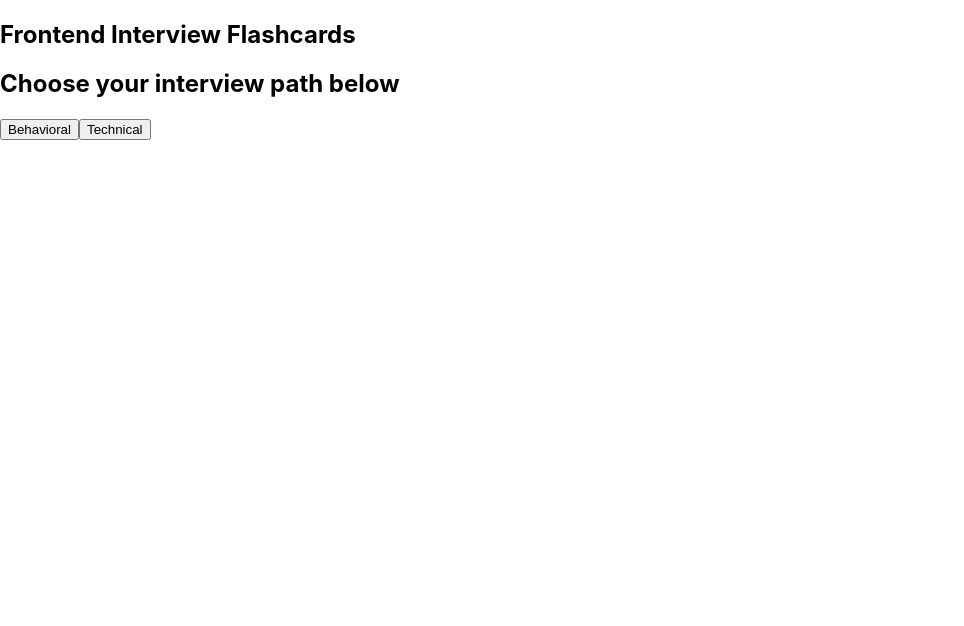
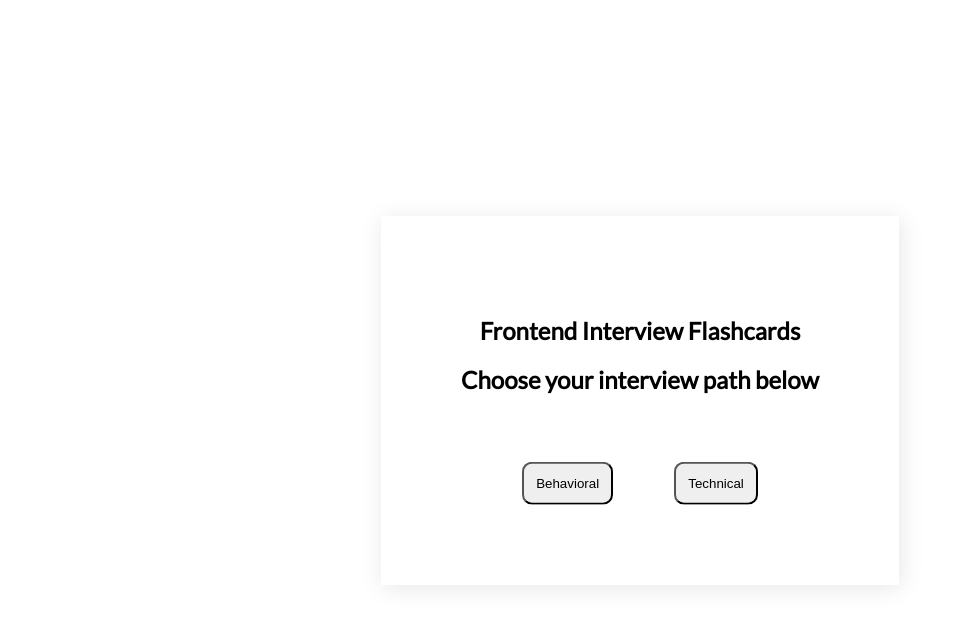
Before and after one commit to kelsiebesingeryeh/interview-prep-flashcards, a React (Create React App) app: page / in a window 1280 px wide. Shown: the top 626 px of the page, without its empty margins (0-964 px from the left). Built offline with nearby package versions, Linux system fonts and the light colour scheme.

Commit message:
Style homepage

```diff
--- a/src/Components/App/App.css
+++ b/src/Components/App/App.css
@@ -1,38 +1,9 @@
-.App {
-  text-align: center;
+@import url('https://fonts.googleapis.com/css2?family=Lato&display=swap');
+
+body {
+  margin: 0;
+  padding: 0;
+  box-sizing: border-box;
+  font-family: 'Lato',
+  sans-serif;
 }
-
-.App-logo {
-  height: 40vmin;
-  pointer-events: none;
-}
-
-@media (prefers-reduced-motion: no-preference) {
-  .App-logo {
-    animation: App-logo-spin infinite 20s linear;
-  }
-}
-
-.App-header {
-  background-color: #282c34;
-  min-height: 100vh;
-  display: flex;
-  flex-direction: column;
-  align-items: center;
-  justify-content: center;
-  font-size: calc(10px + 2vmin);
-  color: white;
-}
-
-.App-link {
-  color: #61dafb;
-}
-
-@keyframes App-logo-spin {
-  from {
-    transform: rotate(0deg);
-  }
-  to {
-    transform: rotate(360deg);
-  }
-}
--- a/src/Components/App/App.js
+++ b/src/Components/App/App.js
@@ -1,5 +1,5 @@
 import './App.css'
-import React, { useState, useEffect } from 'react'
+import React, { useState } from 'react'
 import Home from '../Home/Home'
 import { Route, Switch } from 'react-router-dom'
 import Flashcards from '../Flashcards/Flashcards'
@@ -22,7 +22,9 @@ const App = () => {
         path='/:category'
         render={({ match }) => {
           if (match.params.category === 'behavioral' || 'technical') {
-            return <Flashcards />
+            return <Flashcards
+            flashcards={flashcards}
+            />
           }
         }}
         />
--- a/src/Components/Home/Home.css
+++ b/src/Components/Home/Home.css
@@ -0,0 +1,25 @@
+@import url('https://fonts.googleapis.com/css2?family=Lato&display=swap');
+
+.mainHomepage {
+        position: fixed;
+        top: 50%;
+        left: 50%;
+        transform: translate(-50%, -50%);
+        box-shadow: 2px 3px 23px rgb(0 0 0 / 10%);
+        padding: 5rem;
+}
+
+h1, h2 {
+    text-align: center;
+}
+
+.buttonStyling {
+    display: flex;
+    justify-content: space-evenly;
+}
+
+button {
+    border-radius: 10px;
+    padding: .75rem;
+    margin-top: 3rem;
+}
--- a/src/Components/Home/Home.js
+++ b/src/Components/Home/Home.js
@@ -1,17 +1,20 @@
 import React from 'react'
 import { Link } from 'react-router-dom'
+import './Home.css'
 
 const Home = () => {
     return (
       <section className='mainHomepage'>
         <h1>Frontend Interview Flashcards</h1>
         <h2>Choose your interview path below</h2>
+        <span className='buttonStyling'>
             <Link to='/behavioral'>
                 <button>Behavioral</button>
             </Link>
             <Link to='/technical'>
                 <button>Technical</button>
             </Link>
+        </span>
       </section>
     )
 }
```
Lines whose indentation alone changed are shown as unchanged.
